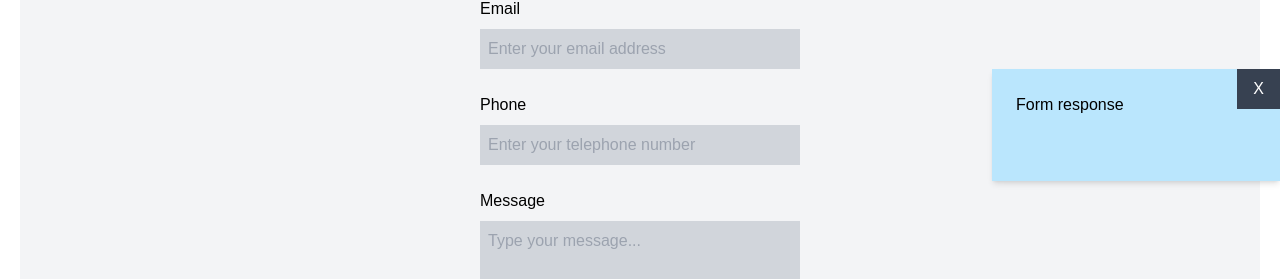
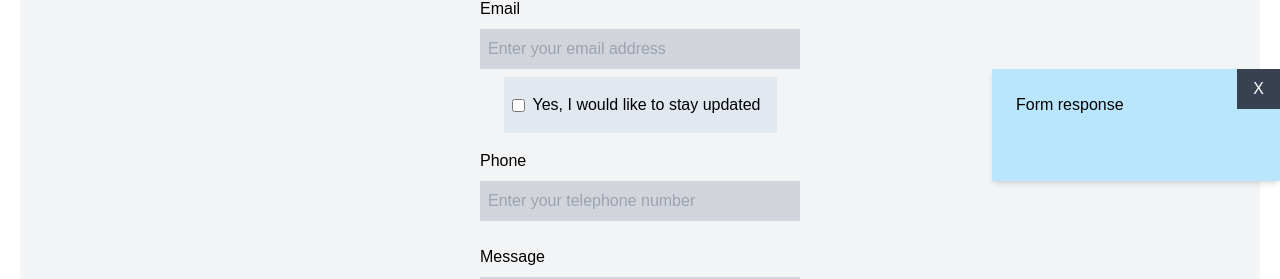
Before and after one commit to wanghaisheng/kbsb-cloudflare-form, a Vue app: page / in a window 1280 px wide. Shown: the part 619-898 px from the top of the page. Built offline with nearby package versions, Linux system fonts and the light colour scheme; a web font is replaced by a local one.

Commit message:
Add background color, move code

```diff
--- a/src/components/Form.vue
+++ b/src/components/Form.vue
@@ -59,6 +59,11 @@ export default {
         :isRequired="true"
       />
       <FormInput
+        id="newsletter"
+        type="checkbox"
+        label="Yes, I would like to stay updated"
+      />
+      <FormInput
         id="phone"
         type="tel"
         label="Phone"
@@ -70,12 +75,6 @@ export default {
         label="Message"
         placeholder="Type your message..."
       />
-      <FormInput
-        id="newsletter"
-        type="checkbox"
-        label="Yes, I would like to stay updated"
-      />
-      <Button text="Send" />
       <div
         class="h-captcha"
         data-sitekey="d34868ed-69b1-4794-9516-5e3f0f802bd0"
--- a/src/components/FormInput.vue
+++ b/src/components/FormInput.vue
@@ -1,5 +1,11 @@
 <template>
-  <div :class="type === 'checkbox' ? 'flex flex-row-reverse items-center' : ''">
+  <div
+    :class="
+      type === 'checkbox'
+        ? 'flex flex-row-reverse items-center bg-slate-200'
+        : ''
+    "
+  >
     <label
       class="block mr-4 mt-4"
       :class="type === 'checkbox' ? 'mx-0 my-4' : ''"
```
